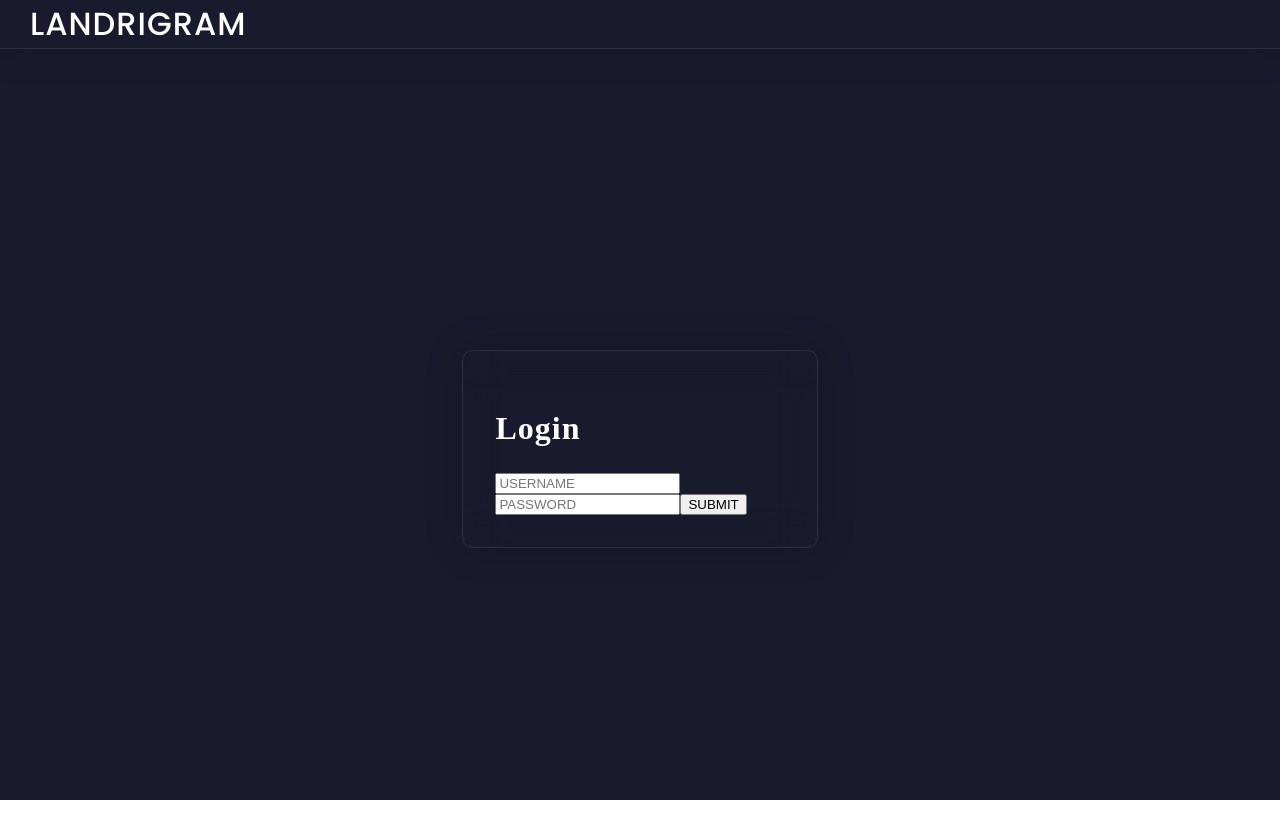
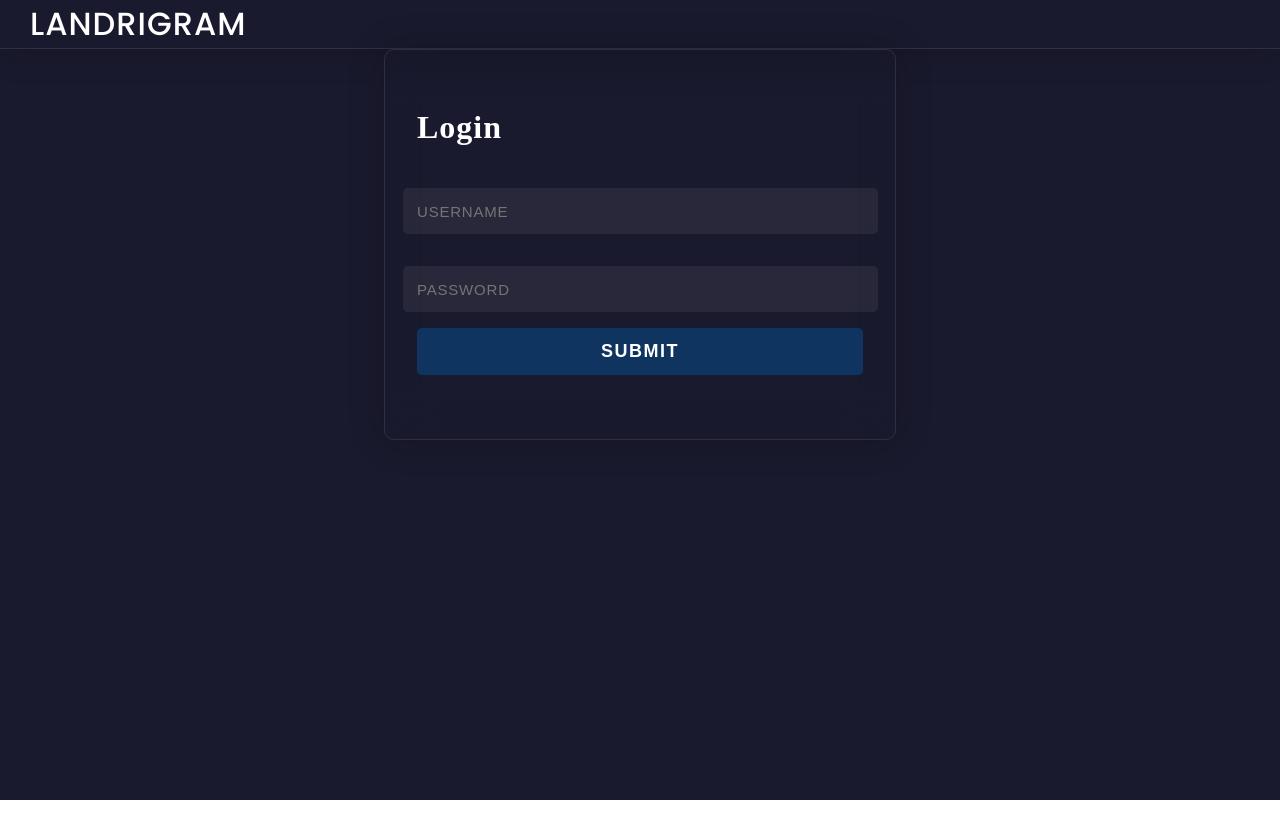
Before and after one commit to Luca-Landri/Meant, a React (Vite) app: page / in a window 1280 px wide. Shown: the top 838 px of the page. After the commit the page ends 800 px from the top, so only its background shows below. Built offline with nearby package versions, Linux system fonts and the light colour scheme.

Commit message:
Corrected some style in the login form

```diff
--- a/src/components/Login.jsx
+++ b/src/components/Login.jsx
@@ -3,13 +3,12 @@ import styled from 'styled-components'
 const Container = styled.div`
     display: flex;
     align-items: center;
+    flex-direction: column;
     justify-content: center;
-    height: 100vh;
 `
 
 const LoginContainer = styled.div`
-    position: relative;
-    width: 22.2rem;
+    width: 40vw;
 `
 const FormConteiner = styled.div`
     border: 1px solid hsla(0, 0%, 65%, 0.158);
@@ -29,6 +28,56 @@ const LoginText = styled.h2`
     color: white;
 `
 
+const Input = styled.input`
+    padding: 14.5px;
+    width: 100%;
+    margin: 1rem 0;
+    color: #ffffff;
+    outline: none;
+    background-color: #9191911f;
+    border: none;
+    border-radius: 5px;
+    font-weight: 500;
+    letter-spacing: 0.8px;
+    font-size: 15px;
+    backdrop-filter: blur(15px);
+    -webkit-border-radius: 5px;
+    -moz-border-radius: 5px;
+    -ms-border-radius: 5px;
+    -o-border-radius: 5px;
+`
+
+const SubmitButton = styled.button`
+    background-color: #0f3460;
+    color: #ffffff;
+    padding: 13px;
+    border-radius: 5px;
+    outline: none;
+    font-size: 18px;
+    letter-spacing: 1.5px;
+    font-weight: bold;
+    width: 100%;
+    cursor: pointer;
+    margin-bottom: 2rem;
+    transition: all 0.1s ease-in-out;
+    border: none;
+    -webkit-border-radius: 5px;
+    -moz-border-radius: 5px;
+    -ms-border-radius: 5px;
+    -o-border-radius: 5px;
+    -webkit-transition: all 0.1s ease-in-out;
+    -moz-transition: all 0.1s ease-in-out;
+    -ms-transition: all 0.1s ease-in-out;
+    -o-transition: all 0.1s ease-in-out;
+`
+
+const LoginForm = styled.form`
+    display: flex;
+    flex-direction: column;
+    align-items: center;
+    justify-content: center;
+`
+
 
 
 const Login = () => {
@@ -37,11 +86,11 @@ const Login = () => {
             <LoginContainer>
                 <FormConteiner>
                     <LoginText>Login</LoginText>
-                    <form action="">
-                        <input type="text" placeholder="USERNAME" />
-                        <input type="password" placeholder="PASSWORD" />
-                        <button class="opacity">SUBMIT</button>
-                    </form>
+                    <LoginForm>
+                        <Input type="text" placeholder="USERNAME" />
+                        <Input type="password" placeholder="PASSWORD" />
+                        <SubmitButton class="opacity">SUBMIT</SubmitButton>
+                    </LoginForm>
                 </FormConteiner>
             </LoginContainer>
         </Container>
```
